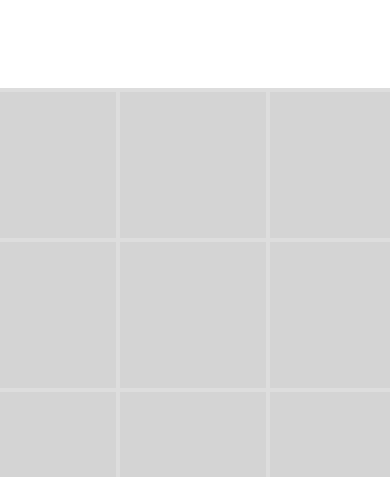
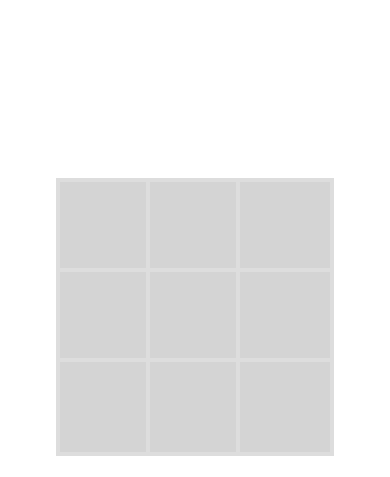
Before and after one commit to giahiamir/Tic-Tac-Toe, a plain HTML site: page index.html in a window 390 px wide. Shown: the top 477 px of the page. Drawn offline with Linux system fonts and the light colour scheme.

Commit message:
making cells box responsive

```diff
--- a/styles/style.css
+++ b/styles/style.css
@@ -40,6 +40,20 @@ body {
     color: rgb(59, 59, 59);
 }
 
+@media screen and (max-width: 600px) {
+
+    #cells-box {
+        width: 270px;
+        height: 270px;
+    }
+
+    .cell {
+        width: 90px;
+        height: 90px;
+        font-size: 70px;
+    }
+}
+
 .cell:hover {
     background-color: aliceblue;
     color: black;
```
